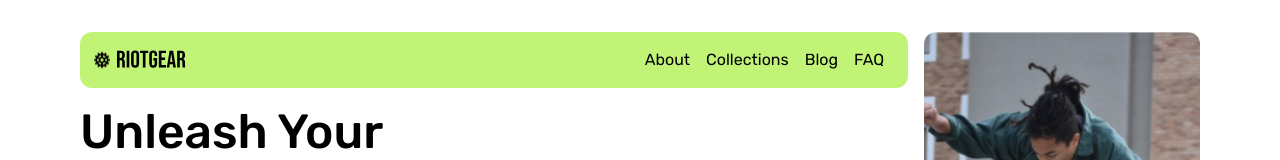
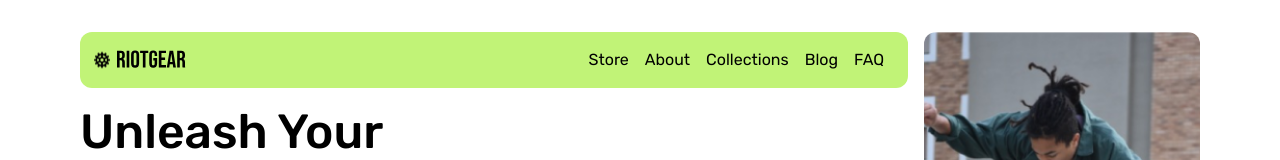
Before and after one commit to nandorfn/mini-project_Riotgear_ecommerce, a Next.js app: page / in a window 1280 px wide. Shown: the top 160 px of the page. Built offline with nearby package versions, Linux system fonts and the light colour scheme.

Commit message:
update: navbar for landing page

```diff
--- a/app/components/Navbar/Navbar.tsx
+++ b/app/components/Navbar/Navbar.tsx
@@ -22,6 +22,9 @@ const Navbar: React.FC = () => {
                 />
               </Link>
               <ul className='hidden md:flex flex-row gap-4 pe-3'>
+                <li>
+                  <Link className="hover:font-medium" href={'/store'}>{'Store'}</Link>
+                </li>
                 <Menus
                   menuFor='landing-page'
                 />
@@ -37,6 +40,9 @@ const Navbar: React.FC = () => {
             <div className="drawer-side z-50">
               <label htmlFor="my-drawer" className="drawer-overlay"></label>
               <ul className='menu w-80 pt-16 min-h-full bg-[#EBEBED] text-lg'>
+                <li>
+                  <Link className="hover:font-medium" href={'/'}>{'Store'}</Link>
+                </li>
                 <Menus
                   menuFor='landing-page'
                 />
```
